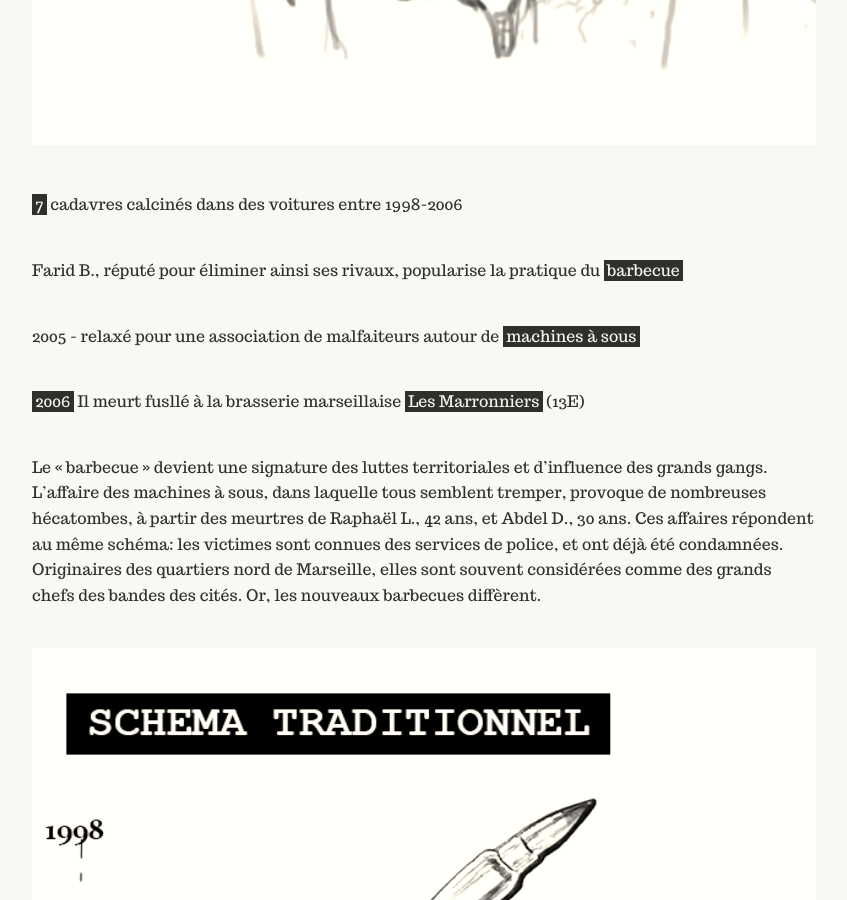
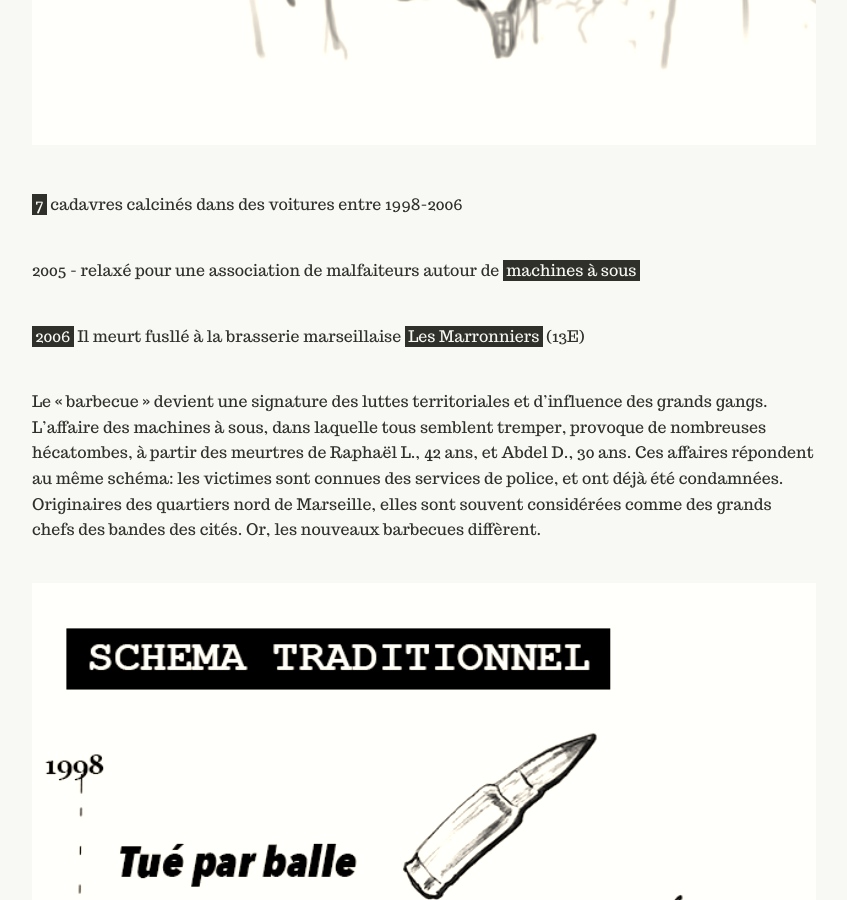
Before and after one commit to reglementsdecomptes/reglementsdecomptes.github.io, a Jekyll site: the page built from _posts/2015-12-11-barbecue.markdown, in a window 1280 px wide and 900 px high, scrolled down 4949 px. Shown: the whole window, without its empty margins (216-1063 px from the left). Built offline with Jekyll 4.4.1, drawn with Linux system fonts in a browser that asks for light colours.

Commit message:
Updated 2015-12-11-barbecue.markdown

```diff
--- a/_posts/2015-12-11-barbecue.markdown
+++ b/_posts/2015-12-11-barbecue.markdown
@@ -37,8 +37,6 @@ Elle ajoute que « la pratique est liée aux règlements de comptes; dans le Mid
 
 **7** cadavres calcinés dans des voitures entre 1998-2006
 
-Farid B., réputé pour éliminer ainsi ses rivaux, popularise la pratique du **barbecue**
-
 2005 - relaxé pour une association de malfaiteurs autour de **machines à sous**
 
 **2006** Il meurt fusllé à la brasserie marseillaise **Les Marronniers** (13E)
```
